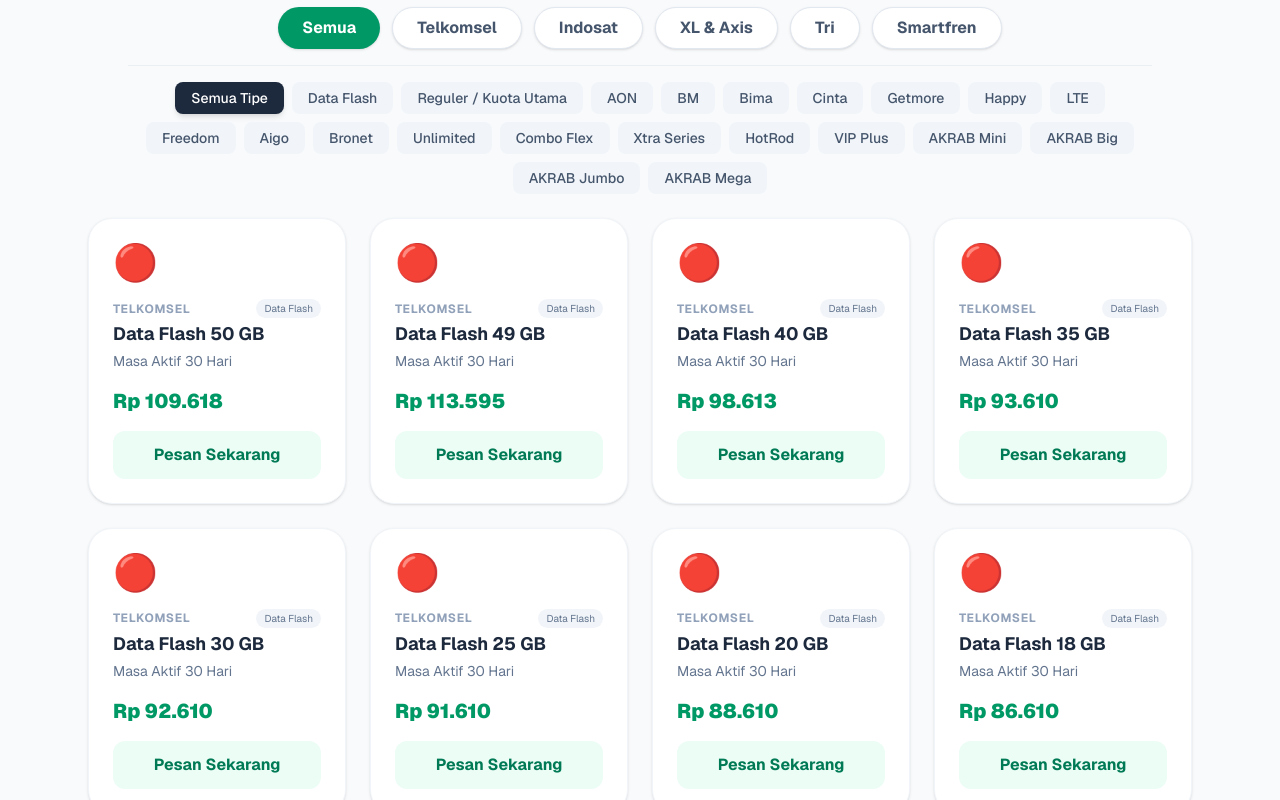
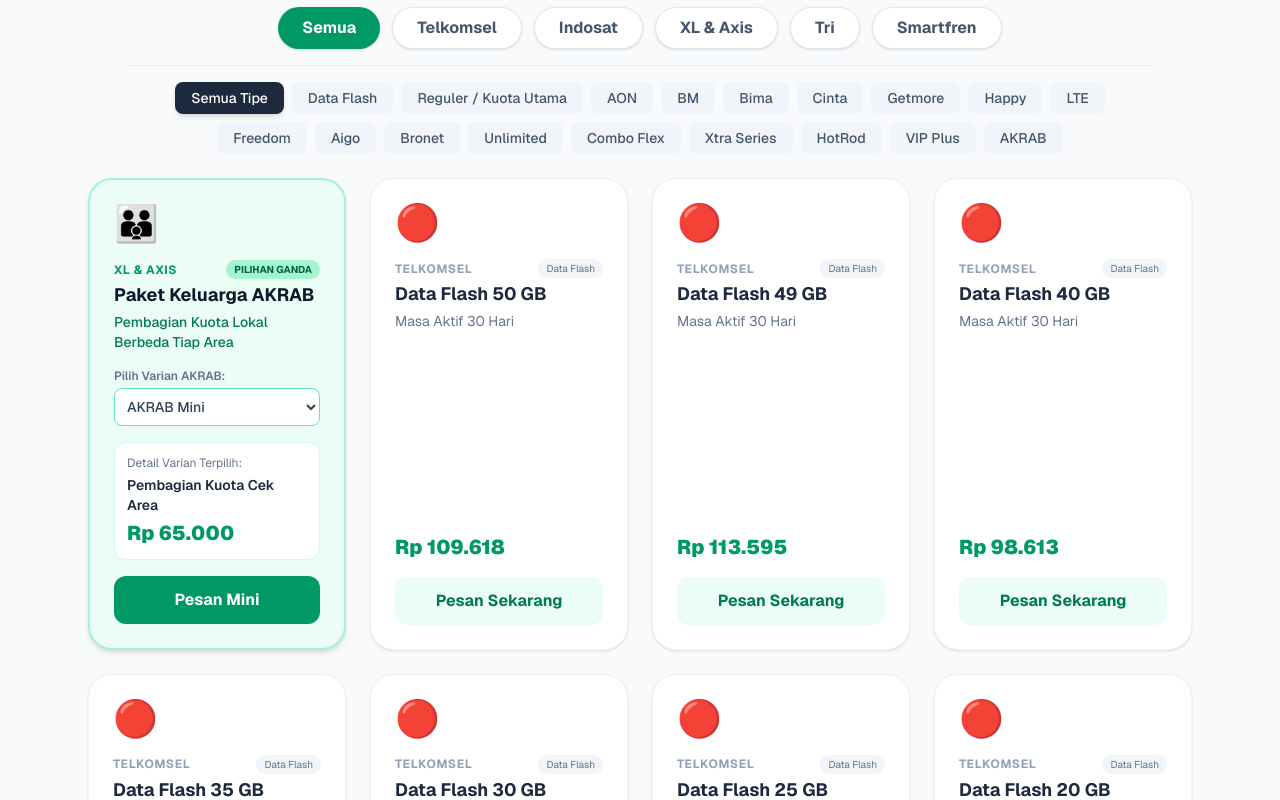
Before and after one commit to NovemStellaeL9/arwani-store, a Next.js app: page / in a window 1280 px wide. Shown: the part 460-1260 px from the top of the page. Built offline with nearby package versions, Linux system fonts and the light colour scheme.

Commit message:
Update paket AKRAB menjadi lebih ringkas

```diff
--- a/app/page.tsx
+++ b/app/page.tsx
@@ -250,6 +250,8 @@
   { id: 239, category: "XL & Axis", name: "AKRAB Mega Big", desc: "88 - 107 GB (Tergantung Area)", price: "Rp 107.000", icon: "🔵" }
 ];
 
+
+  const whatsappNumber = "6285967096912";
   export default function LandingPage() {
   const whatsappNumber = "6285967096912";
 
@@ -257,19 +259,16 @@
   const [activeCategory, setActiveCategory] = useState("Semua");
   const [activeType, setActiveType] = useState("Semua Tipe");
 
+  // State khusus untuk menyimpan pilihan varian dalam kartu produk (seperti AKRAB)
+  const [selectedVariants, setSelectedVariants] = useState<Record<string, string>>({});
+
   // FUNGSI CERDAS: Membaca nama produk dan memisahkannya ke sub-kategori
   const getPackageType = (name: string) => {
     const n = name.toLowerCase();
 
-    // === KHUSUS XL & AXIS ===
-    if (n.includes('akrab')) {
-      const parts = name.split(' ');
-      // Mengambil nama ukuran (Mini, Big, Jumbo, Mega) secara otomatis
-      if (parts.length > 1) {
-        return `AKRAB ${parts[1].charAt(0).toUpperCase() + parts[1].slice(1).toLowerCase()}`;
-      }
-      return 'AKRAB';
-    }
+    // Khusus AKRAB kini disatukan menjadi satu sub-kategori "AKRAB" saja
+    if (n.includes('akrab')) return 'AKRAB';
+
     if (n.includes('flex')) return 'Combo Flex';
     if (n.includes('bronet')) return 'Bronet';
     if (n.includes('owsem')) return 'Owsem';
@@ -277,8 +276,6 @@
     if (n.includes('xtra') || n.includes('extra')) return 'Xtra Series';
     if (n.includes('hotrod')) return 'HotRod';
     if (n.includes('vip')) return 'VIP Plus';
-
-    // === PROVIDER LAIN (TIDAK DIUBAH SAMA SEKALI) ===
     if (n.includes('freedom')) return 'Freedom';
     if (n.includes('flash')) return 'Data Flash';
     if (n.includes('happy')) return 'Happy';
@@ -308,14 +305,45 @@
   const availableTypes = ["Semua Tipe", ...Array.from(new Set(providerProducts.map(p => getPackageType(p.name))))];
 
   // Saring berdasarkan Jenis Paket
-  const finalProducts = activeType === "Semua Tipe"
+  let rawFinalProducts = activeType === "Semua Tipe"
     ? providerProducts
     : providerProducts.filter(p => getPackageType(p.name) === activeType);
 
-  // Reset sub-kategori jika pengguna berpindah tab provider
+  // LOGIKA PENGGABUNGAN KARTU (GROUPING) KHUSUS AKRAB
+  const finalProducts = [];
+  const akrabGroup = [];
+
+  rawFinalProducts.forEach(product => {
+    if (product.name.toLowerCase().includes('akrab')) {
+      akrabGroup.push(product);
+    } else {
+      finalProducts.push(product); // Masukkan produk biasa
+    }
+  });
+
+  // Jika ada produk AKRAB, buat satu kartu master
+  if (akrabGroup.length > 0) {
+    finalProducts.unshift({
+      id: "master-akrab",
+      category: "XL & Axis",
+      name: "Paket Keluarga AKRAB",
+      desc: "Pembagian Kuota Lokal Berbeda Tiap Area",
+      price: "Mulai Rp 65.000",
+      icon: "👪",
+      isGroup: true, // Penanda bahwa ini kartu grup
+      variants: akrabGroup
+    });
+  }
+
+  // Reset sub-kategori saat ganti provider
   const handleCategoryClick = (category: string) => {
     setActiveCategory(category);
     setActiveType("Semua Tipe");
+  };
+
+  // Fungsi mengubah varian dalam kartu grup
+  const handleVariantChange = (groupId: string, variantName: string) => {
+    setSelectedVariants(prev => ({...prev, [groupId]: variantName}));
   };
 
   return (
@@ -379,6 +407,7 @@
         )}
       </section>
 
+      {/* BANNER CEK KUOTA KHUSUS XL & AXIS */}
       {activeCategory === "XL & Axis" && (
         <div className="max-w-5xl mx-auto px-6 mb-10">
           <div className="bg-blue-50 border border-blue-200 p-5 rounded-2xl flex flex-col md:flex-row items-center justify-between shadow-sm gap-4">
@@ -400,7 +429,62 @@
 
       <section id="produk" className="max-w-6xl mx-auto px-6 pb-20">
         <div className="grid grid-cols-1 md:grid-cols-3 lg:grid-cols-4 gap-6">
-          {finalProducts.map((item) => (
+          {finalProducts.map((item) => {
+
+            // TAMPILAN KARTU GRUP (KHUSUS AKRAB)
+            if (item.isGroup) {
+              const selectedVarName = selectedVariants[item.id] || item.variants[0].name;
+              const selectedVar = item.variants.find(v => v.name === selectedVarName);
+
+              return (
+                <div key={item.id} className="bg-emerald-50 p-6 rounded-3xl border-2 border-emerald-200 shadow-md hover:shadow-xl transition group flex flex-col justify-between">
+                  <div>
+                    <div className="text-4xl mb-4">{item.icon}</div>
+                    <div className="flex justify-between items-center mb-1">
+                      <div className="text-xs font-bold text-emerald-600 uppercase tracking-wider">{item.category}</div>
+                      <div className="text-[10px] bg-emerald-200 text-emerald-800 px-2 py-0.5 rounded-full font-bold">PILIHAN GANDA</div>
+                    </div>
+                    <h3 className="text-lg font-bold mb-1 leading-snug text-slate-900">{item.name}</h3>
+                    <p className="text-emerald-700 text-sm mb-4 font-medium">{item.desc}</p>
+
+                    {/* DROPDOWN PILIHAN VARIAN */}
+                    <div className="mb-4">
+                      <label className="block text-xs text-slate-500 mb-1 font-semibold">Pilih Varian AKRAB:</label>
+                      <select
+                        className="w-full p-2 border border-emerald-300 rounded-lg text-sm bg-white font-medium text-slate-700 focus:outline-none focus:ring-2 focus:ring-emerald-500"
+                        value={selectedVarName}
+                        onChange={(e) => handleVariantChange(item.id, e.target.value)}
+                      >
+                        {item.variants.map(v => (
+                          <option key={v.id} value={v.name}>{v.name}</option>
+                        ))}
+                      </select>
+                    </div>
+                  </div>
+
+                  {/* INFO VARIAN TERPILIH */}
+                  <div className="bg-white p-3 rounded-xl border border-emerald-100 mb-4">
+                     <p className="text-xs text-slate-500 mb-1">Detail Varian Terpilih:</p>
+                     <p className="text-sm font-semibold text-slate-800 mb-1">{selectedVar.desc}</p>
+                     <div className="text-xl font-black text-emerald-600">{selectedVar.price}</div>
+                  </div>
+
+                  <div>
+                    <a
+                      href={getWaLink(selectedVar.name, selectedVar.price)}
+                      target="_blank"
+                      rel="noopener noreferrer"
+                      className="w-full py-3 bg-emerald-600 text-white text-center font-bold rounded-xl hover:bg-emerald-700 transition block"
+                    >
+                      Pesan {selectedVar.name.replace('AKRAB ', '')}
+                    </a>
+                  </div>
+                </div>
+              );
+            }
+
+            // TAMPILAN KARTU NORMAL (PRODUK LAINNYA)
+            return (
               <div key={item.id} className="bg-white p-6 rounded-3xl border border-slate-100 shadow-sm hover:shadow-xl hover:border-emerald-200 transition group flex flex-col justify-between">
                 <div>
                   <div className="text-4xl mb-4">{item.icon}</div>
@@ -423,7 +507,8 @@
                   </a>
                 </div>
               </div>
-          ))}
+            );
+          })}
         </div>
 
         {finalProducts.length === 0 && (
```
Lines whose indentation alone changed are shown as unchanged.
